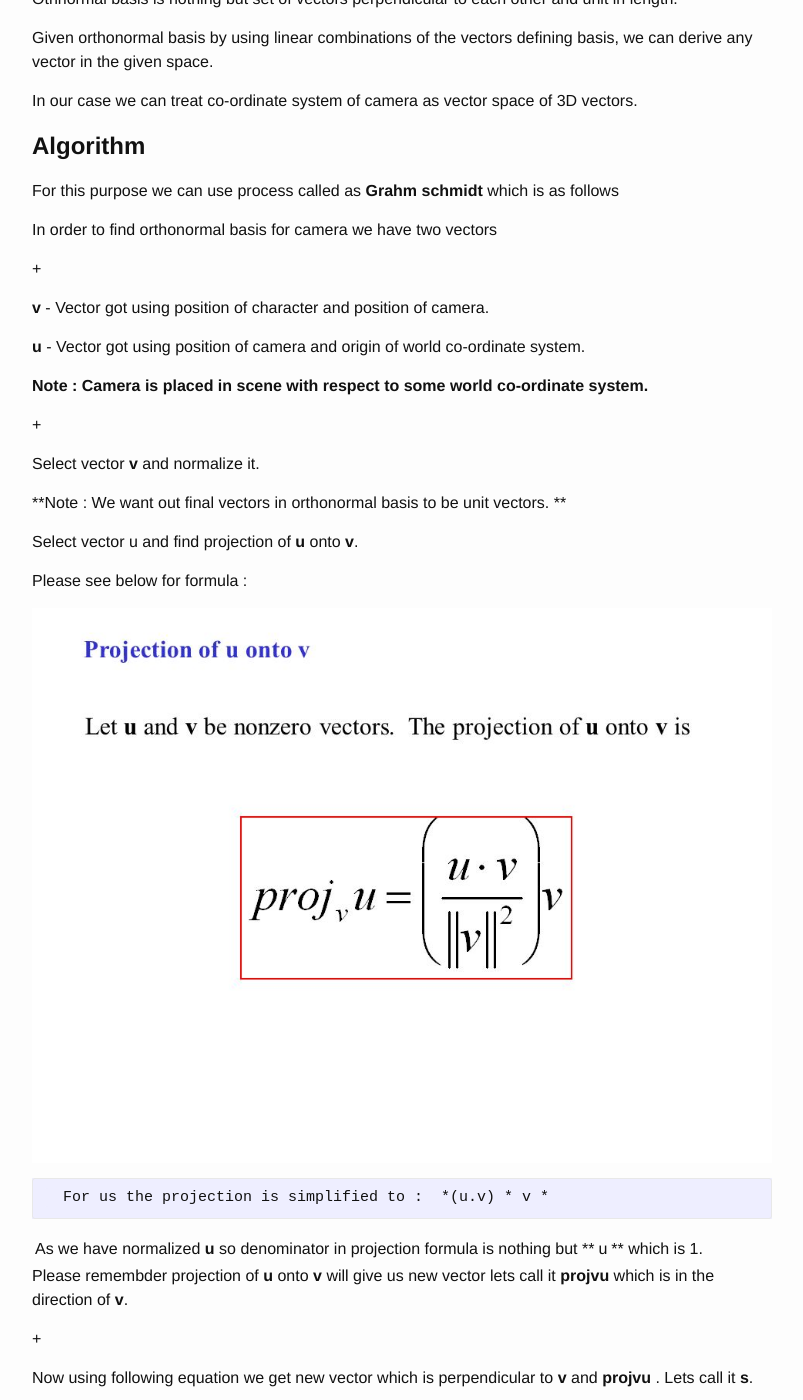
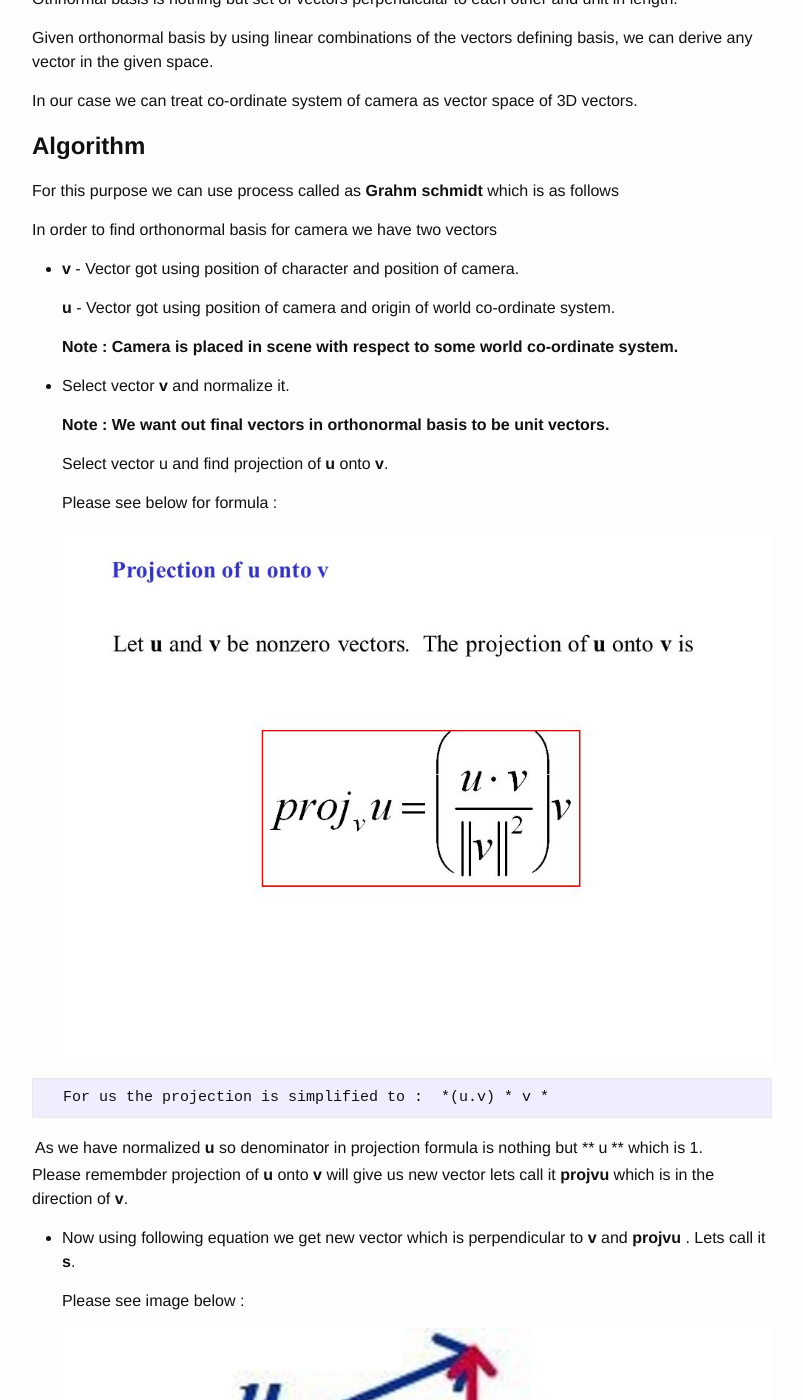
Before and after one commit to PixelClear/PixelClear.github.io, a Jekyll site: the page built from _posts/2017-11-07-Finding-Orthonormal-Basis.markdown, in a window 1280 px wide and 1400 px high, scrolled down 468 px. Shown: the whole window, without its empty margins (238-1041 px from the left). Built offline with Jekyll 4.4.1, drawn with Linux system fonts in a browser that asks for light colours.

Commit message:
Added * for bullet

```diff
--- a/_posts/2017-11-07-Finding-Orthonormal-Basis.markdown
+++ b/_posts/2017-11-07-Finding-Orthonormal-Basis.markdown
@@ -27,9 +27,7 @@ For this purpose we can use process called as **Grahm schmidt** which is as foll
 
 In order to find orthonormal basis for camera we have two vectors
 
-+
-
-  **v** - Vector got using position of character and position of camera.
+* **v** - Vector got using position of character and position of camera.
 
   **u** - Vector got using position of camera and origin of world co-ordinate system.
 
@@ -37,11 +35,9 @@ In order to find orthonormal basis for camera we have two vectors
   **Note : Camera is placed in scene with respect to some world co-ordinate system.**
 
 
-+
+* Select vector **v** and normalize it.
 
-  Select vector **v** and normalize it.
-
-  **Note : We want out final vectors in orthonormal basis to be unit vectors. **
+  **Note : We want out final vectors in orthonormal basis to be unit vectors.**
 
   Select vector u and find projection of **u** onto **v**.
 
@@ -59,9 +55,7 @@ In order to find orthonormal basis for camera we have two vectors
   Please remembder projection of **u** onto **v** will give us new vector lets call it **projvu** which is in the direction of **v**.
 
 
-+
-
-  Now using following equation we get new vector which is perpendicular to **v** and **projvu** . Lets call it **s**.
+* Now using following equation we get new vector which is perpendicular to **v** and **projvu** . Lets call it **s**.
 
   Please see image below :
 
@@ -73,13 +67,11 @@ In order to find orthonormal basis for camera we have two vectors
    s = u - projvu ;
    s = normalize(s);
 ~~~~~~~~~~~~~~~~~~~~~~~~~~~~~~~~~~~~~~~~~~~~~~~~~~~~~~~~~~~~~~~~~~~~~~~~~~~~~~~~~~~~~~~~~~~~~~~~~~~~~~~~~~~~~~~~~~~~~~~~~~~~~~~~~~~~~~~~~~~~~~~~~~~~~~~~~~~~~~~~~~~~~~~~~~~~~~~~~~~~~~~~~~~~~~~~~~~~
-+
+* Now we have **v** and **s** which are unit vectors and perpendicular to each other.
 
-   Now we have **v** and **s** which are unit vectors and perpendicular to each other.
+  We just need one more unit and perpendicular vector to complete the orthonormal basis.
 
-   We just need one more unit and perpendicular vector to complete the orthonormal basis.
-
-   We can achieve it using following formula.
+  We can achieve it using following formula.
 
 
 ~~~~~~~~~~~~~~~~~~~~~~~~~~~~~~~~~~~~~~~~~~~~~~~~~~~~~~~~~~~~~~~~~~~~~~~~~~~~~~~~~~~~~~~~~~~~~~~~~~~~~~~~~~~~~~~~~~~~~~~~~~~~~~~~~~~~~~~~~~~~~~~~~~~~~~~~~~~~~~~~~~~~~~~~~~~~~~~~~~~~~~~~~~~~~~~~~~~~
```
